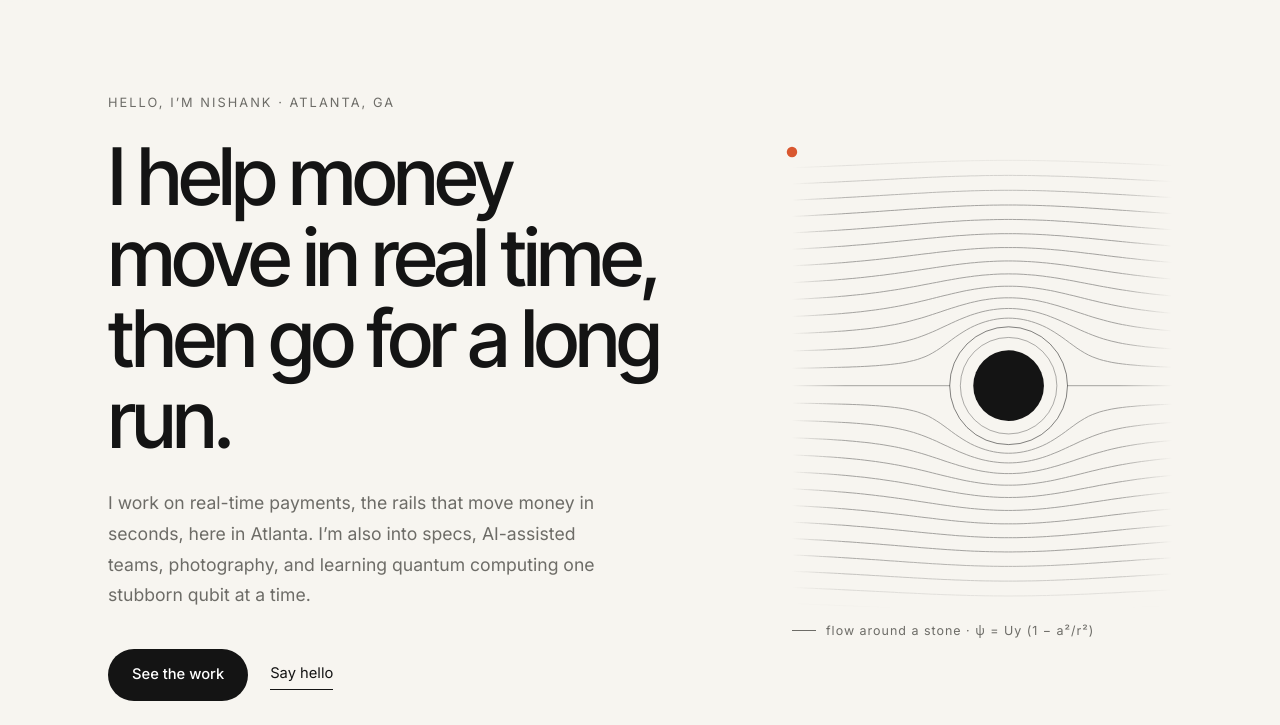
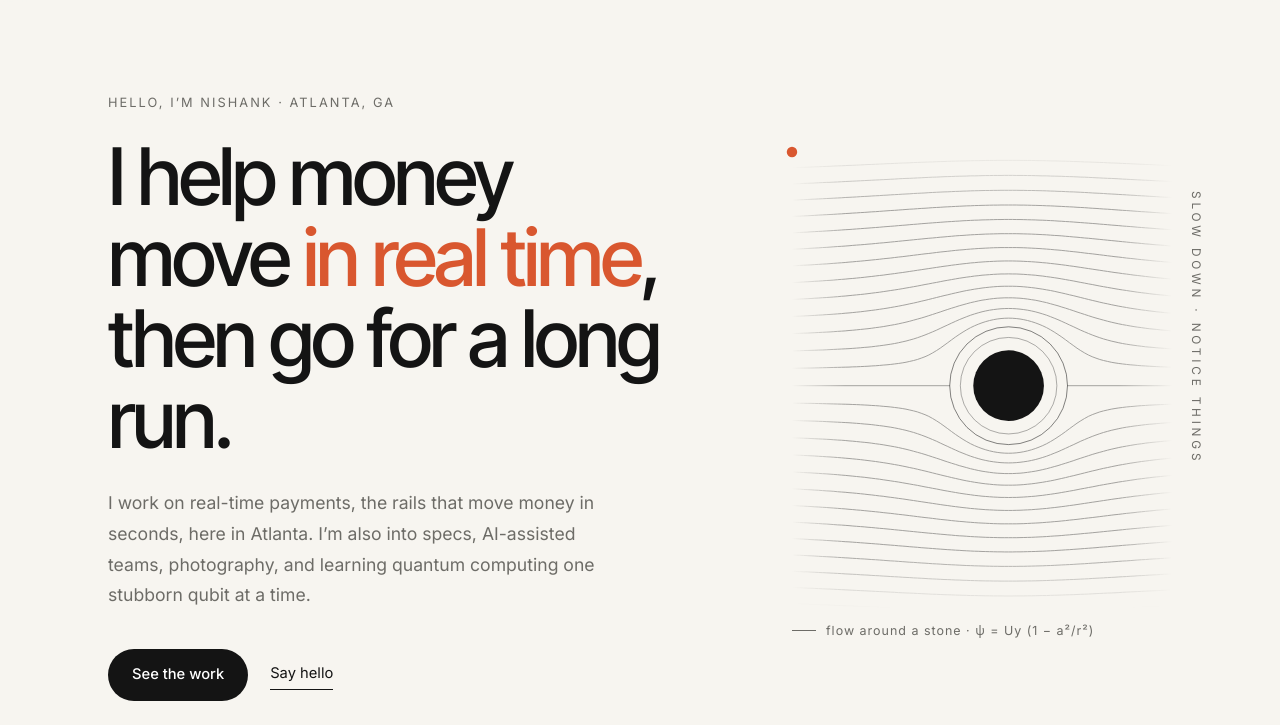
Before and after one commit to nishankster/nishankster.com, a plain HTML site: page index.html in a window 1280 px wide. Shown: the part 75-800 px from the top of the page. Drawn offline with Linux system fonts and the light colour scheme.

Commit message:
updated home page

```diff
--- a/content.js
+++ b/content.js
@@ -21,7 +21,7 @@ window.SITE = {
   /* ---------- Top of the page ---------- */
   hero: {
     greeting: "hello, I’m Nishank",
-    headline: "I help money move in real time, then go for a long run.",
+    headline: "I help money move *in real time*, then go for a long run.",
     intro: "I work on real-time payments, the rails that move money in seconds, here in Atlanta. I’m also into specs, AI-assisted teams, photography, and learning quantum computing one stubborn qubit at a time.",
     sideNote: "slow down · notice things",  // the small vertical line of text
   },
--- a/index.html
+++ b/index.html
@@ -75,7 +75,9 @@
     .textlink { font-size: .92rem; text-decoration: none; border-bottom: 1px solid var(--ink); padding-bottom: 2px; transition: color .2s, border-color .2s; }
     .textlink:hover { color: var(--accent); border-color: var(--accent); }
 
-    .hero-art { width: 100%; max-width: 380px; justify-self: end; }
+    .hero-art { width: 100%; max-width: 380px; justify-self: end; position: relative; }
+    .side-note { position: absolute; top: 8%; right: -34px; writing-mode: vertical-rl; font-size: .74rem; letter-spacing: .32em; text-transform: uppercase; color: var(--ink-soft); white-space: nowrap; }
+    @media (max-width: 1240px) { .side-note { right: -22px; } }
     .hero-art svg { width: 100%; height: auto; display: block; overflow: visible; }
     .hero-art .streams { opacity: .38; }
     .art-note { margin-top: 12px; font-size: .78rem; letter-spacing: .08em; color: var(--ink-soft); display: flex; align-items: center; gap: 10px; }
@@ -83,6 +85,7 @@
     @media (max-width: 860px) {
       .hero { grid-template-columns: 1fr; min-height: 0; padding-top: 40px; padding-bottom: 80px; }
       .hero-art { max-width: 260px; justify-self: start; order: -1; }
+      .side-note { display: none; }
     }
 
     /* ---------- sections ---------- */
@@ -237,6 +240,7 @@
       </div>
     </div>
     <div class="hero-art" aria-hidden="true">
+      <div class="side-note" id="sideNote"></div>
       <!-- Hero art: a raked zen garden that is also a physics diagram.
            The lines are true streamlines of ideal flow around a stone (psi = U*y*(1 - a^2/r^2));
            one terracotta dot, like the logo's, drifts along a stream. -->
@@ -390,6 +394,7 @@
     document.title = S.name + ' — payments, AI & long runs';
     set('navName', esc(S.name)); set('footName', esc(S.name));
     set('greet', esc(S.hero.greeting) + ' · ' + esc(S.location));
+    set('sideNote', esc(S.hero.sideNote || ''));
     set('headline', fmt(S.hero.headline)); set('intro', fmt(S.hero.intro));
 
     set('aboutTitle', fmt(S.about.title));
```
